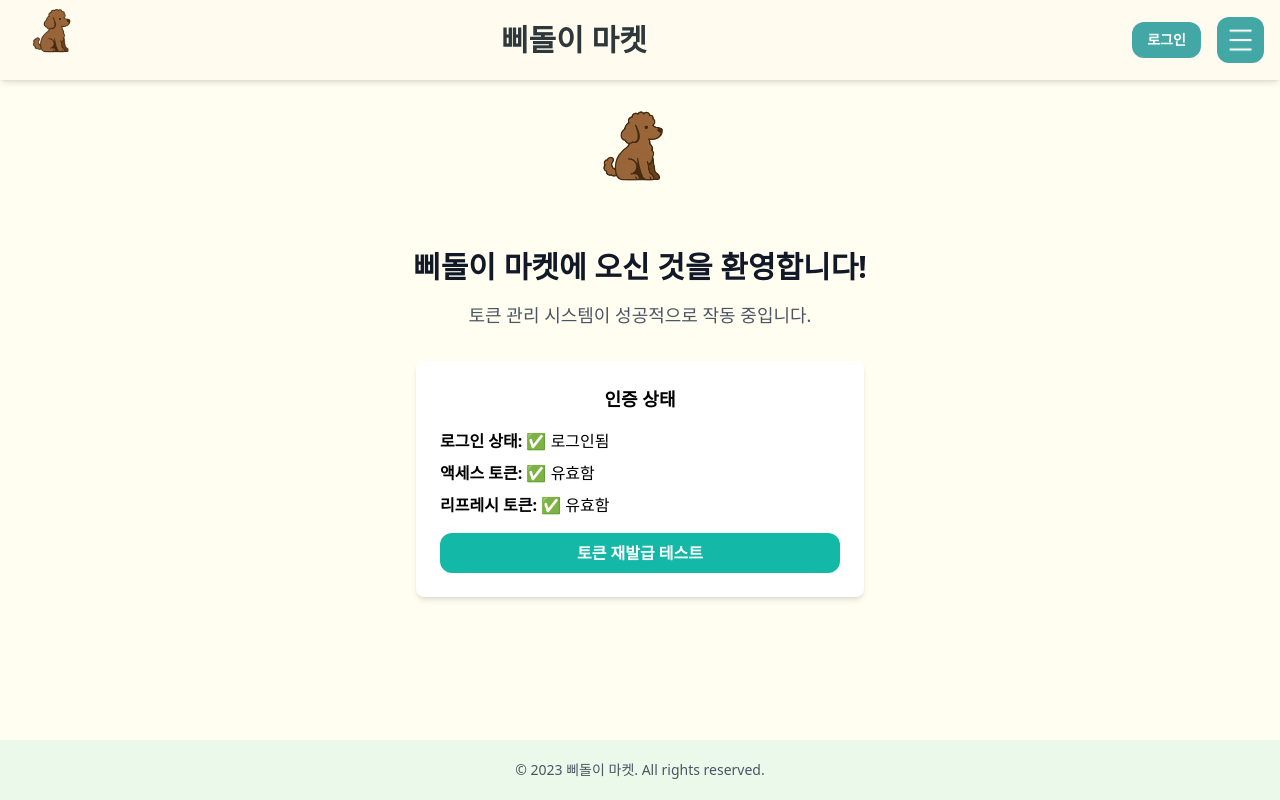
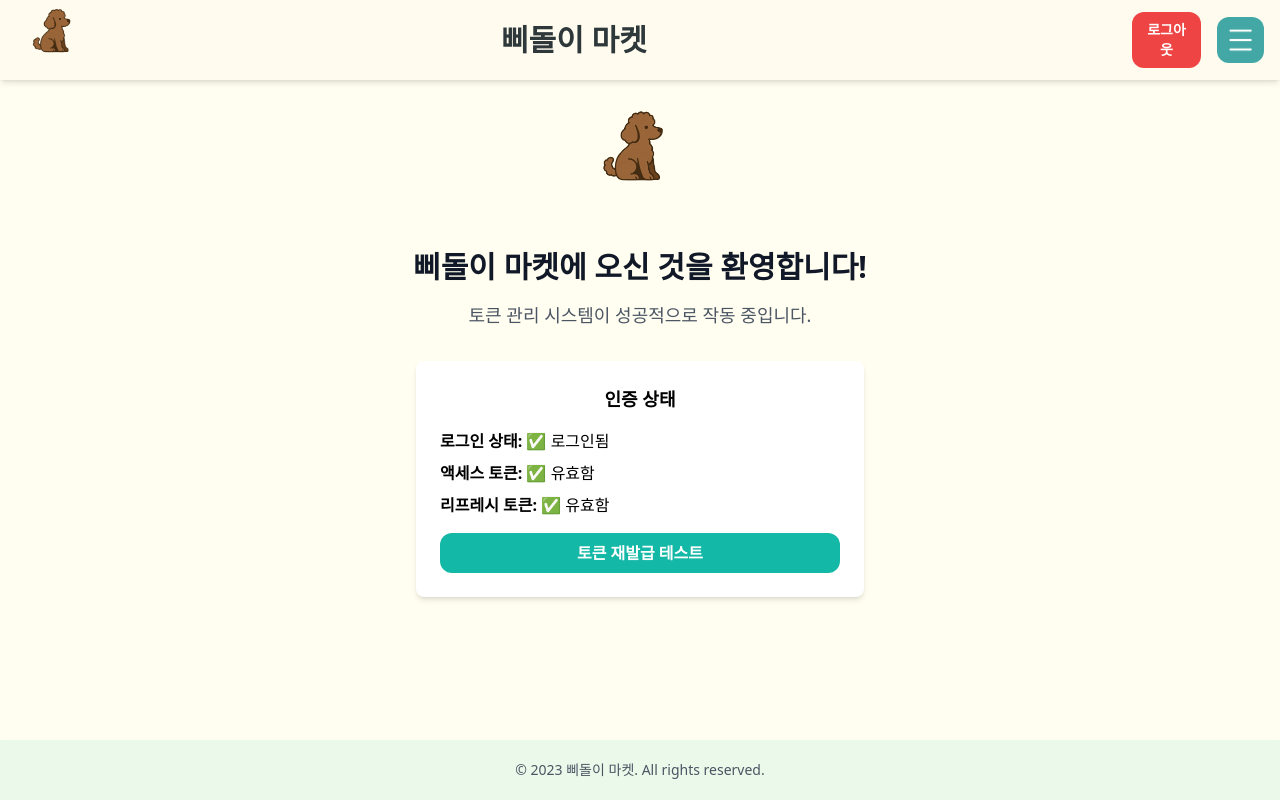
Before and after one commit to bbidoleMarket/bbidole_front, a Vue app: page / in a window 1280 px wide. Built offline with nearby package versions, Linux system fonts and the light colour scheme; sample sign-in values are in the browser's storage.

Commit message:
feat: dev logout

```diff
--- a/src/api/auth.js
+++ b/src/api/auth.js
@@ -1,6 +1,7 @@
 import axios from "./axiosInstance";
 import { useAuthStore } from "../stores/auth";
 import { tokenService } from "../services/tokenService";
+import { clearTokens } from "../utils/tokenManager";
 
 export const useAuthApi = () => {
     const authStore = useAuthStore();
@@ -55,8 +56,10 @@ export const useAuthApi = () => {
         } catch (error) {
             console.error("서버 로그아웃 실패:", error);
         } finally {
-            // 로컬 토큰 정리
-            authStore.logout();
+            // 로컬 토큰 정리 (직접 처리하여 순환 참조 방지)
+            authStore.accessToken = null;
+            authStore.refreshToken = null;
+            clearTokens();
         }
     };
 
@@ -89,3 +92,5 @@ export const useAuthApi = () => {
         checkEmailAvailable,
     };
 };
+
+// useAuthApi만 export하여 순환 참조 방지
--- a/src/layouts/Header.vue
+++ b/src/layouts/Header.vue
@@ -14,7 +14,10 @@
 
     <!-- 버튼들 -->
     <div class="header-buttons">
+      <!-- 로그인/로그아웃 버튼 -->
       <BaseButton
+        v-if="!isAuthenticated"
+        @click="goToLogin"
         variant="brand"
         size="sm"
         class="w-12 sm:w-20"
@@ -22,6 +25,19 @@
         <span class="hidden sm:inline">로그인</span>
         <span class="sm:hidden">LOGIN</span>
       </BaseButton>
+      <BaseButton
+        v-else
+        @click="handleLogout"
+        :loading="isLoggingOut"
+        variant="danger"
+        size="sm"
+        class="w-12 sm:w-20"
+      >
+        <span class="hidden sm:inline">로그아웃</span>
+        <span class="sm:hidden">OUT</span>
+      </BaseButton>
+
+      <!-- 햄버거 메뉴 -->
       <BaseButton
         variant="brand"
         size="sm"
@@ -34,5 +50,67 @@
 </template>
 
 <script setup>
+import { ref, computed } from "vue";
+import { useRouter } from "vue-router";
+import { useAuthStore } from "../stores/auth";
+import { useModalStore } from "../stores/modal";
 import BaseButton from "../components/base/BaseButton.vue";
+
+const router = useRouter();
+const authStore = useAuthStore();
+const modalStore = useModalStore();
+
+const isLoggingOut = ref(false);
+
+// 로그인 상태 확인
+const isAuthenticated = computed(() => authStore.isAuthenticated);
+
+// 로그인 페이지로 이동
+const goToLogin = () => {
+  router.push("/login");
+};
+
+// 로그아웃 처리
+const handleLogout = async () => {
+  try {
+    isLoggingOut.value = true;
+
+    // auth store의 logout 메서드 호출 (서버 요청 성공 시에만 로컬 정리)
+    await authStore.logout();
+
+    // 서버 로그아웃 성공 시에만 실행되는 코드
+    modalStore.open({
+      title: "로그아웃 완료",
+      message: "성공적으로 로그아웃되었습니다."
+    });
+
+    // 홈페이지로 이동
+    router.push("/");
+
+  } catch (error) {
+    console.error("로그아웃 실패:", error);
+
+    // 에러 타입에 따른 메시지 구분
+    let errorMessage = "로그아웃 중 오류가 발생했습니다.";
+
+    if (error.response) {
+      // 서버에서 응답을 받았지만 에러 상태코드인 경우
+      if (error.response.status === 401) {
+        errorMessage = "인증이 만료되었습니다. 페이지를 새로고침해주세요.";
+      } else {
+        errorMessage = `서버 오류가 발생했습니다. (${error.response.status})`;
+      }
+    } else if (error.request) {
+      // 요청이 전송되었지만 응답을 받지 못한 경우 (네트워크 오류)
+      errorMessage = "네트워크 오류가 발생했습니다. 인터넷 연결을 확인해주세요.";
+    }
+
+    modalStore.open({
+      title: "로그아웃 실패",
+      message: errorMessage + " 다시 시도해주세요."
+    });
+  } finally {
+    isLoggingOut.value = false;
+  }
+};
 </script>
--- a/src/stores/auth.js
+++ b/src/stores/auth.js
@@ -7,6 +7,7 @@ import {
     isTokenExpired,
 } from "../utils/tokenManager";
 import { tokenService } from "../services/tokenService";
+import axios from "../api/axiosInstance";
 
 export const useAuthStore = defineStore("auth", () => {
     // 초기 토큰 로드
@@ -42,10 +43,31 @@ export const useAuthStore = defineStore("auth", () => {
         setAuthTokens(tokens.accessToken, tokens.refreshToken);
     };
 
-    const logout = () => {
-        accessToken.value = null;
-        refreshToken.value = null;
-        clearTokens();
+    const logout = async () => {
+        const currentRefreshToken = refreshToken.value;
+
+        try {
+            // 서버에 로그아웃 요청 (액세스 토큰은 인터셉터에서 자동 추가, 리프레시 토큰은 수동 추가)
+            const headers = {};
+            if (currentRefreshToken) {
+                headers["Refresh-Token"] = currentRefreshToken;
+            }
+
+            console.log("로그아웃 요청 - Access Token:", accessToken.value ? "있음" : "없음");
+            console.log("로그아웃 요청 - Refresh Token:", currentRefreshToken ? "있음" : "없음");
+
+            await axios.post("/api/auth/logout", {}, { headers });
+            console.log("로그아웃 API 호출 성공");
+        } catch (error) {
+            console.error("로그아웃 API 호출 실패:", error);
+            // API 실패해도 로컬 로그아웃은 진행
+        } finally {
+            // 로컬 상태 정리
+            accessToken.value = null;
+            refreshToken.value = null;
+            clearTokens();
+            console.log("로컬 토큰 정리 완료");
+        }
     };
 
     const updateAccessToken = (newAccessToken) => {
```
